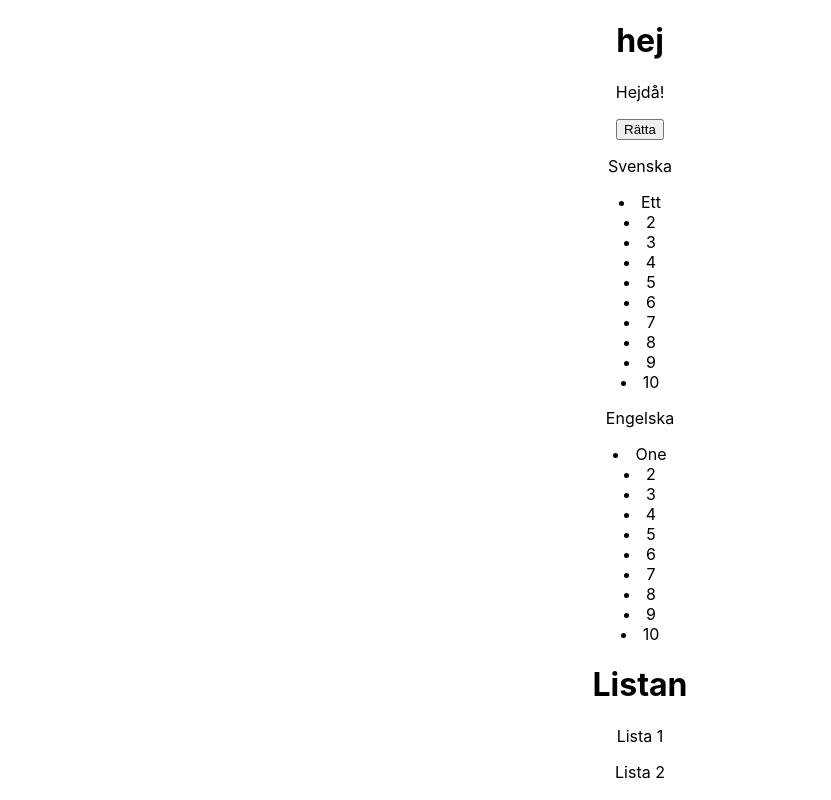
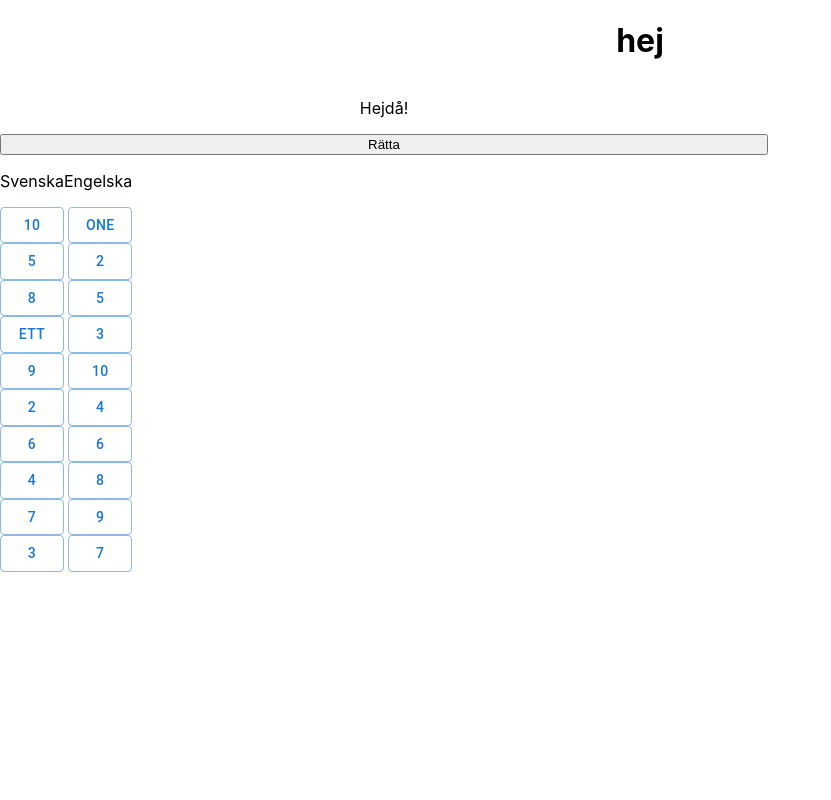
Before and after one commit to Nicklas-Holmqvist/language-learning, a React (Create React App) app: page / in a window 1280 px wide. Shown: the whole page, without its empty margins (0-831 px from the left). Built offline with nearby package versions, Linux system fonts and the light colour scheme.

Commit message:
fixed buttons

```diff
--- a/src/components/List/List.tsx
+++ b/src/components/List/List.tsx
@@ -1,3 +1,4 @@
+import { Button, Grid } from '@mui/material';
 import React, { useEffect, useState } from 'react'
 import useStyles from './styles';
 
@@ -5,13 +6,18 @@ const List = () => {
 
     const classes = useStyles()
 
-    const list = [{i:1,w:'Ett',b:false}, {i:2,w:'2',b:false}, {i:3,w:'3',b:false}, {i:4,w:'4',b:false}, {i:5,w:'5',b:false}, {i:6,w:'6',b:false}, {i:7,w:'7',b:false}, {i:8,w:'8',b:false}, {i:9,w:'9',b:false}, {i:10,w:'10',b:false}]
-    const listTwo = [{i:1,w:'One'}, {i:2,w:'2'}, {i:3,w:'3'}, {i:4,w:'4'}, {i:5,w:'5'}, {i:6,w:'6'}, {i:7,w:'7'}, {i:8,w:'8'}, {i:9,w:'9'}, {i:10,w:'10'}]
+    const [loaded, setLoaded] = useState(true)
+
+    const [list, setList] = useState([{i:1,w:'Ett',b:false,n:''}, {i:2,w:'2',b:false,n:''}, {i:3,w:'3',b:false,n:''}, {i:4,w:'4',b:false,n:''}, {i:5,w:'5',b:false,n:''}, {i:6,w:'6',b:false,n:''}, {i:7,w:'7',b:false,n:''}, {i:8,w:'8',b:false,n:''}, {i:9,w:'9',b:false,n:''}, {i:10,w:'10',b:false,n:''}])
+    const [listTwo, setListTwo] = useState([{i:1,w:'One',b:false,n:''}, {i:2,w:'2',b:false,n:''}, {i:3,w:'3',b:false,n:''}, {i:4,w:'4',b:false,n:''}, {i:5,w:'5',b:false,n:''}, {i:6,w:'6',b:false,n:''}, {i:7,w:'7',b:false,n:''}, {i:8,w:'8',b:false,n:''}, {i:9,w:'9',b:false,n:''}, {i:10,w:'10',b:false,n:''}])
 
     useEffect(() => {
+        if(loaded === true) {
             let randomListOne = list.sort((a, b) => Math.random() - 0.5)
             let randomListTwo = listTwo.sort((a, b) => Math.random() - 0.5)
-    }, [])
+            setLoaded(false)
+        }
+    },[loaded])
 
     const [correctListOne, setCorrectedListOne] = useState<{id:any, word: any}[]>([])
     const [correctListTwo, setCorrectedListTwo] = useState<{id:any, word: any}[]>([])
@@ -25,11 +31,11 @@ const List = () => {
             id:id,
             word:word
         }
-
         if(isListOne && !correctListOne.find(i => i.id === id)){
-            setActive(id)
+            setActive(id, isListOne)
             setCorrectedListOne(item => item.concat(newItem))
         } else if (!isListOne && !correctListTwo.find(i => i.id === id)){
+            setActive(id, isListOne)
             setCorrectedListTwo(item => item.concat(newItem))
         } else return
     }
@@ -40,39 +46,66 @@ const List = () => {
         }
     }
 
-    const setActive = (id:number) => {
-       console.log(id)
+    const setActive = (id:number, isListOne:boolean) => {
+        if(isListOne){
             const index = list.findIndex((i) => i.i === Number(id))
             list[index].b = true
-       console.log(list)
+            list[index].n = (correctListOne.length+1).toString()
+            setList(list)
+        } else {
+            const index = listTwo.findIndex((i) => i.i === Number(id))
+            listTwo[index].b = true
+            listTwo[index].n = (correctListTwo.length+1).toString()
+            setListTwo(listTwo)
+        }
     }
 
     const mapListOne = list.map((word) =>
-    <li onClick={handleChoice} className={word.b ? classes.active : ''} value='listOne' id={word.i.toString()} key={word.i}>{word.w}</li> )
+    <Grid container item direction='row' className={classes.word}>
+        {word.n !== '' && <p className={classes.choiceLeft}>{word.n}</p>}
+        <Button
+            onClick={handleChoice}
+            variant={word.b ? 'contained' : 'outlined'}
+            className={word.b ? classes.active : ''}
+            value='listOne'
+            id={word.i.toString()}
+            key={word.i}
+            >
+                {word.w}
+        </Button>
+    </Grid>
+    )
 
     const mapListTwo = listTwo.map((word) =>
-    <li onClick={handleChoice} value='listTwo' id={word.i.toString()} key={word.i}>{word.w}</li> )
-
-    const mapUserOne = correctListOne.map((word) =>
-    <li onClick={handleChoice} value='listOne' id={word.id} key={word.id}>{word.word}</li> )
-
-    const mapUserTwo = correctListTwo.map((word) =>
-    <li onClick={handleChoice} value='listTwo' id={word.id} key={word.id}>{word.word}</li> )
+        <Grid container item direction='row' className={classes.word}>
+        <Button
+            onClick={handleChoice}
+            variant={word.b ? 'contained' : 'outlined'}
+            className={word.b ? classes.active : ''}
+            value='listTwo'
+            id={word.i.toString()}
+            key={word.i}
+            >
+                {word.w}
+        </Button>
+        {word.n !== '' && <p className={classes.choiceRight}>{word.n}</p>}
+    </Grid>)
 
     return(
-        <div>
+        <Grid container direction='column' className={classes.container}>
             <p>Hejdå!</p>
             <button onClick={correctAnswers}>Rätta</button>
+            <Grid container>
+                <Grid item>
                     <p>Svenska</p>
                     {mapListOne}
+                </Grid>
+                <Grid item>
                     <p>Engelska</p>
                     {mapListTwo}
-            <h1>Listan</h1>
-            <p>Lista 1</p>
-            {mapUserOne}
-            <p>Lista 2</p>
-            {mapUserTwo}
-        </div>
+                </Grid>
+            </Grid>
+        </Grid>
     )
 }
 
--- a/src/components/List/styles.ts
+++ b/src/components/List/styles.ts
@@ -3,5 +3,22 @@ import { makeStyles } from '@mui/styles';
 export default makeStyles(() => ({
     active:{
         fontWeight:'bold'
-    }
+    },
+    container: {
+        display: 'flex',
+        justifyContent: 'center',
+        maxWidth: '48rem',
+        width: '100%',
+    },
+    word: {
+        display: 'flex',
+        width: '10rem',
+        justifyContent: 'flex-end'
+    },
+    choiceLeft: {
+        paddingRight: '2rem'
+    },
+    choiceRight: {
+        paddingLeft: '2rem'
+    },
 }))
```
Lines whose indentation alone changed are shown as unchanged.
